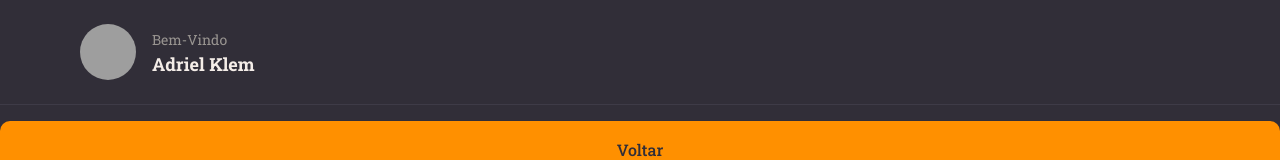
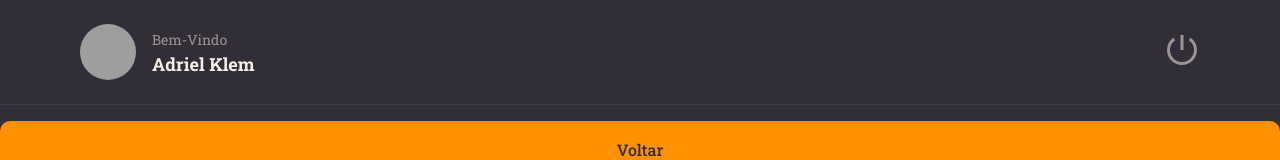
Before and after one commit to AdrielKlem/RocketNotes, a React (Vite) app: page / in a window 1280 px wide. Shown: the top 160 px of the page. Built offline with nearby package versions, Linux system fonts and the light colour scheme; grey boxes are pictures that could not be loaded.

Commit message:
add header button logout

```diff
--- a/package.json
+++ b/package.json
@@ -12,6 +12,7 @@
   "dependencies": {
     "react": "^18.2.0",
     "react-dom": "^18.2.0",
+    "react-icons": "^4.10.1",
     "styled-components": "^6.0.7"
   },
   "devDependencies": {
--- a/src/components/Header/index.jsx
+++ b/src/components/Header/index.jsx
@@ -1,4 +1,5 @@
-import { Container, Profile } from "./styles";
+import { RiShutDownLine } from 'react-icons/ri'
+import { Container, Profile, Logout } from "./styles";
 
 export function Header() {
     return(
@@ -11,6 +12,9 @@
                     <strong>Adriel Klem</strong>
                 </div>
             </Profile>
+            <Logout>
+                <RiShutDownLine />
+            </Logout>
         </Container>
     )
 }
--- a/src/components/Header/styles.js
+++ b/src/components/Header/styles.js
@@ -40,3 +40,13 @@
         }
     }
 `
+
+export const Logout = styled.button`
+    border: none;
+    background: none;
+
+    > svg {
+        color: ${({ theme }) => theme.COLORS.GRAY_100};
+        font-size: 36px;
+    }
+`
```
Also changed, not shown: 1 other file (tests, documents, lock files or other folders).
